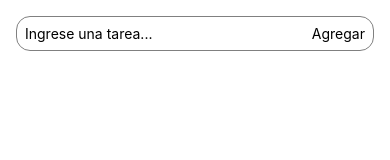
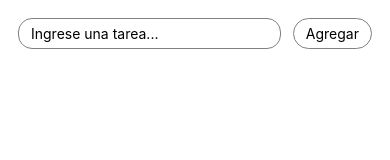
Before and after one commit to teemotinn/MyToDo, a React Native app: screen / in a window 390 px wide. Shown: the top 160 px of the page. Built offline with nearby package versions, Linux system fonts and the light colour scheme.

Commit message:
agrega-completar-tarea-eliminacion-modal

```diff
--- a/package.json
+++ b/package.json
@@ -9,11 +9,12 @@
     "web": "expo start --web"
   },
   "dependencies": {
+    "@types/react-native": "^0.72.2",
     "expo": "~48.0.18",
+    "expo-navigation-bar": "~2.1.1",
     "expo-status-bar": "~1.4.4",
     "react": "18.2.0",
-    "react-native": "0.71.8",
-    "expo-navigation-bar": "~2.1.1"
+    "react-native": "0.71.8"
   },
   "devDependencies": {
     "@babel/core": "^7.20.0"
--- /dev/null
+++ b/src/Components/MyModal.jsx
@@ -0,0 +1,61 @@
+import { StyleSheet, Text, View, Modal, Button } from 'react-native'
+import React from 'react'
+
+const MyModal = ({
+    visible,
+    title,
+    content,
+    primaryButtonLabel,
+    secondaryButtonLabel,
+    onPrimaryButtonPress,
+    onSecondaryButtonPress
+}) => {
+    return (
+        <Modal visible={visible} animationType='fade' transparent>
+            <View style={styles.modalContainer}>
+                <View style={styles.modalContent}>
+                    <Text style={styles.title}>{title}</Text>
+                    {content && <Text style={styles.content}>{content}</Text>}
+                    <View style={styles.buttonContainer}>
+                        <Button title={primaryButtonLabel} onPress={onPrimaryButtonPress} />
+                        {secondaryButtonLabel && (
+                            <Button title={secondaryButtonLabel} onPress={onSecondaryButtonPress} />
+                        )}
+                    </View>
+                </View>
+            </View>
+        </Modal>
+    );
+};
+
+export default MyModal
+
+const styles = StyleSheet.create({
+    container: {
+        flex: 1,
+        justifyContent: 'center',
+        alignItems: 'center',
+    },
+    modalContainer: {
+        flex: 1,
+        justifyContent: 'center',
+        alignItems: 'center',
+        backgroundColor: 'rgba(0, 0, 0, 0.5)',
+    },
+    modalContent: {
+        backgroundColor: '#fff',
+        padding: 20,
+        borderRadius: 20,
+    },
+    title: {
+        fontSize: 18,
+        fontWeight: 'bold',
+        marginBottom: 10,
+    },
+    content: {
+        marginBottom: 10,
+    },
+    buttonContainer: {
+        flexDirection: 'column',
+    },
+})
--- a/src/Screens/MainScreen.jsx
+++ b/src/Screens/MainScreen.jsx
@@ -2,10 +2,14 @@ import { View, Text, TextInput, TouchableOpacity, FlatList, StyleSheet } from 'r
 import React, { useState } from 'react';
 import Constants from 'expo-constants';
 import * as NavigationBar from 'expo-navigation-bar';
+import { MaterialCommunityIcons } from '@expo/vector-icons';
+import MyModal from '../Components/MyModal';
 
 export default function MainScreen() {
     const [tasks, setTasks] = useState([])
     const [taskTitle, setTaskTitle] = useState('')
+    const [selectedTaskId, setSelectedTaskId] = useState('')
+    const [isDeleteModalVisible, setIsDeleteModalVisible] = useState(false)
 
     const handleAddTask = () => {
         if (taskTitle.trim() !== '') {
@@ -14,11 +18,50 @@ export default function MainScreen() {
         }
     };
 
+    const handleCompleteTask = (taskId) => {
+        setTasks(
+            tasks.map((task) => {
+                if (task.id === taskId) {
+                    return { ...task, completed: !task.completed }
+                }
+                return task;
+            })
+        )
+    }
+
+    const handleDeleteTask = () => {
+        setTasks(tasks.filter((task) => task.id !== selectedTaskId));
+        setIsDeleteModalVisible(false);
+    };
+
     const renderTask = ({ item }) => (
         <View style={styles.taskItem}>
-            <Text>
+            <Text style={[item.completed && styles.completedTask]}>
                 {item.title}
             </Text>
+            <View style={styles.taskMenu}>
+                <TouchableOpacity
+                    onPress={() => handleCompleteTask(item.id)}
+                >
+                    <MaterialCommunityIcons
+                        name={item.completed ? 'checkbox-marked' : 'checkbox-blank-outline'}
+                        size={24}
+                        color={item.completed ? '#4CAF50' : '#757575'}
+                    />
+                </TouchableOpacity>
+                <TouchableOpacity
+                    onPress={() => {
+                        setSelectedTaskId(item.id)
+                        setIsDeleteModalVisible(true)
+                    }}
+                >
+                    <MaterialCommunityIcons
+                        name={'delete'}
+                        size={24}
+                        color={'red'}
+                    />
+                </TouchableOpacity>
+            </View>
         </View>
     );
 
@@ -26,14 +69,16 @@ export default function MainScreen() {
 
     return (
         <View style={styles.container}>
-            <View style={styles.addTaskInput}>
+            <View style={styles.addTaskContainer}>
                 <TextInput
                     value={taskTitle}
                     placeholder='Ingrese una tarea...'
                     onChangeText={setTaskTitle}
+                    style={styles.addTaskInput}
                 />
                 <TouchableOpacity
                     onPress={handleAddTask}
+                    style={styles.addTaskButton}
                 >
                     <Text>
                         Agregar
@@ -46,34 +91,68 @@ export default function MainScreen() {
                 keyExtractor={(item) => item.id.toString()}
                 contentContainerStyle={styles.tasksList}
             />
+            <MyModal
+                visible={isDeleteModalVisible}
+                title={'¿Eliminar tarea?'}
+                primaryButtonLabel={'Sí, eliminar'}
+                secondaryButtonLabel={'No, cancelar'}
+                onPrimaryButtonPress={handleDeleteTask}
+                onSecondaryButtonPress={() => setIsDeleteModalVisible(false)}
+            />
         </View>
     )
 }
 
 const styles = StyleSheet.create({
     container: {
-        padding: 16,
+        padding: 18,
         marginTop: Constants.statusBarHeight
     },
-    addTaskInput: {
+    addTaskContainer: {
         flexDirection: 'row',
         alignItems: 'center',
         justifyContent: 'space-between',
+    },
+    addTaskInput: {
+        flex: 1,
+        marginRight: 12,
         borderColor: 'grey',
         borderWidth: 1,
         borderRadius: 14,
-        padding: 8
+        paddingVertical: 6,
+        paddingHorizontal: 12,
+    },
+    addTaskButton: {
+        alignSelf: 'stretch',
+        alignItems: 'center',
+        justifyContent: 'center',
+        borderColor: 'grey',
+        borderWidth: 1,
+        borderRadius: 100,
+        paddingVertical: 6,
+        paddingHorizontal: 12,
     },
     tasksList: {
+        flexGrow: 1,
         marginTop: 12
     },
     taskItem: {
+        flexDirection: 'row',
         alignItems: 'center',
-        justifyContent:'space-between',
+        justifyContent: 'space-between',
         marginTop: 4,
         borderColor: 'grey',
         borderRadius: 14,
         borderWidth: 1,
         padding: 8
-    }
+    },
+    taskMenu: {
+        flexDirection: 'row',
+        alignItems: 'center',
+        padding: 4,
+    },
+    completedTask: {
+        textDecorationLine: 'line-through',
+        color: '#757575',
+    },
 });
```
Also changed, not shown: 1 other file (tests, documents, lock files or other folders).
